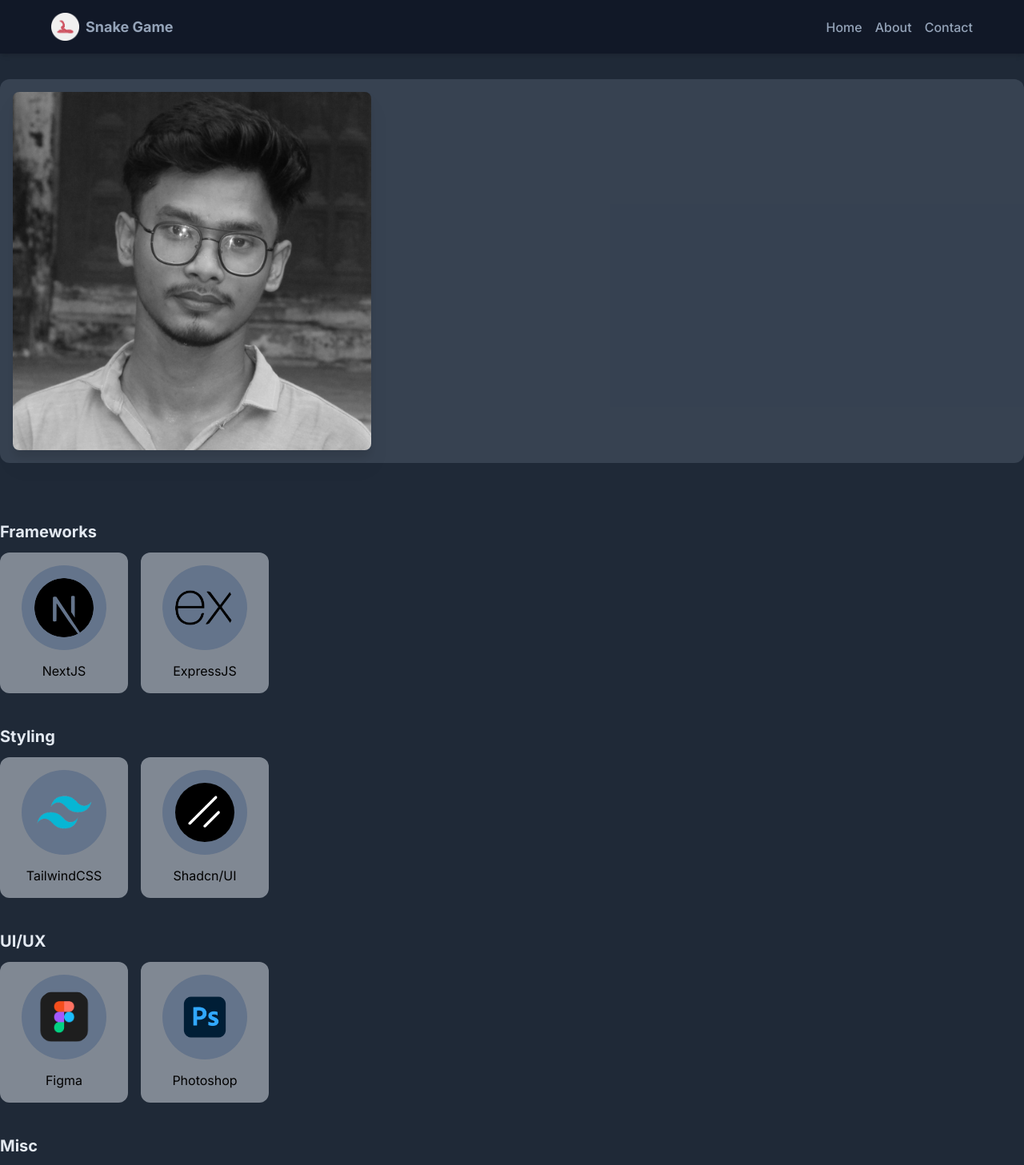
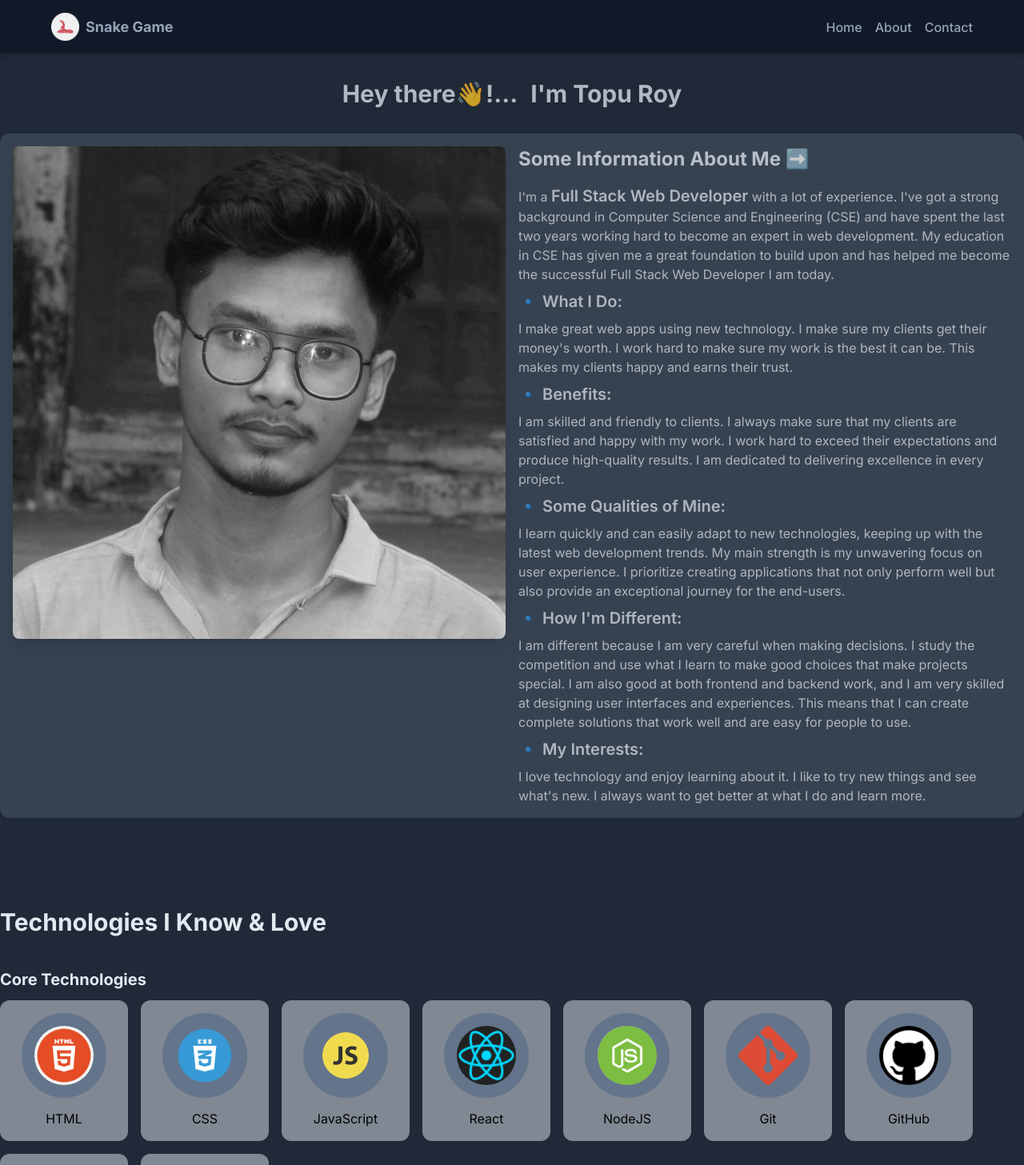
Before and after one commit to Topu-Roy/react-snake-game, a Next.js app: page /about in a window 1280 px wide. Shown: the top 1457 px of the page at 80% size. Built offline with nearby package versions, Linux system fonts and the light colour scheme.

Commit message:
made some ui changes

```diff
--- /dev/null
+++ b/src/app/about/aboutText.tsx
@@ -0,0 +1,147 @@
+import React from 'react'
+
+type TextSectionTypes = {
+    headline: string;
+    text: string;
+}
+
+function TextSection({ headline, text }: TextSectionTypes) {
+    return (
+        <div>
+            <h3 className="font-semibold text-xl text-slate-200/70 pb-2">
+                🔹 {headline}
+            </h3>
+            <p className='font-normal text-slate-200/70'>
+                {text}
+            </p>
+        </div>
+    )
+}
+
+export default function AboutText() {
+    return (
+        <>
+            <span className='text-slate-200/75 font-bold text-2xl'>
+                Some Information About Me ➡️
+            </span>
+            <div className='pt-2'>
+                <p className='font-normal text-slate-200/70'>
+                    I'm a <span className='font-semibold text-xl'>Full Stack Web Developer</span> with a lot of experience. I've got a strong background in Computer Science and Engineering (CSE) and have spent the last two years working hard to become an expert in web development. My education in CSE has given me a great foundation to build upon and has helped me become the successful Full Stack Web Developer I am today.
+                </p>
+            </div>
+            <TextSection
+                headline={
+                    'What I Do:'
+                }
+                text={
+                    "I make great web apps using new technology. I make sure my clients get their money's worth. I work hard to make sure my work is the best it can be. This makes my clients happy and earns their trust."
+                }
+            />
+            <TextSection
+                headline={
+                    'Benefits:'
+                }
+                text={
+                    "I am skilled and friendly to clients. I always make sure that my clients are satisfied and happy with my work. I work hard to exceed their expectations and produce high-quality results. I am dedicated to delivering excellence in every project."
+                }
+            />
+            <TextSection
+                headline={
+                    'Some Qualities of Mine:'
+                }
+                text={
+                    "I learn quickly and can easily adapt to new technologies, keeping up with the latest web development trends. My main strength is my unwavering focus on user experience. I prioritize creating applications that not only perform well but also provide an exceptional journey for the end-users."
+                }
+            />
+            <TextSection
+                headline={
+                    "How I'm Different:"
+                }
+                text={
+                    "I am different because I am very careful when making decisions. I study the competition and use what I learn to make good choices that make projects special. I am also good at both frontend and backend work, and I am very skilled at designing user interfaces and experiences. This means that I can create complete solutions that work well and are easy for people to use."
+                }
+            />
+            <TextSection
+                headline={
+                    "My Interests:"
+                }
+                text={
+                    "I love technology and enjoy learning about it. I like to try new things and see what's new. I always want to get better at what I do and learn more."
+                }
+            />
+        </>
+    )
+}
+
+
+
+
+
+
+
+
+
+
+
+
+
+
+
+
+
+
+
+
+
+
+
+
+
+
+
+
+
+
+
+
+
+
+// import React from 'react'
+
+// type headlineType = {
+//     headline: string;
+//     className: string;
+// }
+// type ParagraphType = {
+//     text: string;
+//     className: string;
+// }
+
+// export function AboutHeading({ headline, className }: headlineType) {
+//     return (
+//         <h3 className={className}>{headline}</h3>
+//     )
+// }
+// export function AboutParagraph({ text, className }: ParagraphType) {
+//     return (
+//         <p className={className}>
+//             {text}
+//         </p>
+//     )
+// }
+
+// export default function AboutTextSection() {
+//     return (
+//         <>
+//             <AboutHeading
+//                 className={''}
+//                 headline={''}
+//             />
+//             <article>
+//                 <AboutParagraph
+//                     className=''
+//                     text='' />
+//             </article>
+//         </>
+//     )
+// }
--- a/src/app/about/objects.ts
+++ b/src/app/about/objects.ts
@@ -13,7 +13,7 @@ export const mainFrameworks: TechObjType = [
     image: "/tech/express.png",
   },
 ];
-export const styling: TechObjType = [
+export const stylingAndUIUX: TechObjType = [
   {
     name: "TailwindCSS",
     image: "/tech/tailwindcss.png",
@@ -22,8 +22,6 @@ export const styling: TechObjType = [
     name: "Shadcn/UI",
     image: "/tech/shadcn-ui.png",
   },
-];
-export const uiux: TechObjType = [
   {
     name: "Figma",
     image: "/tech/figma.png",
@@ -156,13 +154,11 @@ export const interestedToLearn: TechObjType = [
     image: "/tech/ai.jpg",
   },
 ];
-export const operatingSystem: TechObjType = [
+export const others: TechObjType = [
   {
     name: "Windows 11 Pro",
     image: "/tech/windows11.jpg",
   },
-];
-export const textEditor: TechObjType = [
   {
     name: "Visual Studio Code",
     image: "/tech/vscode.png",
--- a/src/app/about/page.tsx
+++ b/src/app/about/page.tsx
@@ -1,28 +1,34 @@
 import SkillCategory from '@/components/SkillCategory';
 import Image from 'next/image'
 import React from 'react'
-import { coreTechnologies, interestedToLearn, mainFrameworks, misc, operatingSystem, styling, textEditor, uiux } from './objects';
+import { coreTechnologies, interestedToLearn, mainFrameworks, misc, others, stylingAndUIUX } from './objects';
+import AboutText from './aboutText';
 
 function AboutPage() {
     return (
         <>
-            <section className='max-w-7xl bg-slate-400/20 rounded-xl flex justify-between items-center mx-auto my-8'>
+            <h3 className="max-w-7xl text-slate-200/75 font-bold text-3xl text-center mt-8 mx-auto">
+                Hey there👋!...<span className='ml-4 w-full'>I'm Topu Roy</span>
+            </h3>
+            <section className='max-w-7xl bg-slate-400/20 rounded-xl flex justify-between items-start mx-auto my-8'>
                 <div className="w-full flex-1 p-4">
                     <Image src={'/topu.jpg'} alt='topu roy' height={1080} width={1080} className='rounded-lg drop-shadow-xl filter grayscale hover:grayscale-0 transition-all duration-200' />
                 </div>
-                <div className="bg-yellow-200 flex-1 w-full">
-                    <div className='w-[50rem]'></div>
+                <div className="flex-1 w-full my-4 mr-4 space-y-2">
+                    <AboutText />
                 </div>
             </section>
-            <div className="max-w-7xl mx-auto w-full">
+            <div className="max-w-7xl mx-auto w-full pt-20">
+
+                <h3 className="text-3xl text-slate-200 font-bold">Technologies I Know & Love</h3>
+                <SkillCategory object={coreTechnologies} title='Core Technologies' />
                 <SkillCategory object={mainFrameworks} title='Frameworks' />
-                <SkillCategory object={styling} title='Styling' />
-                <SkillCategory object={uiux} title='UI/UX' />
+                <SkillCategory object={stylingAndUIUX} title='Styling And UI/UX' />
                 <SkillCategory object={misc} title='Misc' />
-                <SkillCategory object={coreTechnologies} title='Core Technologies' />
+                <SkillCategory object={others} title='Others' />
+
+                <h3 className="text-3xl text-slate-200 font-bold pt-20">Technologies I Want To Learn</h3>
                 <SkillCategory object={interestedToLearn} title='Interested To Learn' />
-                <SkillCategory object={textEditor} title='Text Editor' />
-                <SkillCategory object={operatingSystem} title='Operating System' />
             </div>
         </>
     )
```
